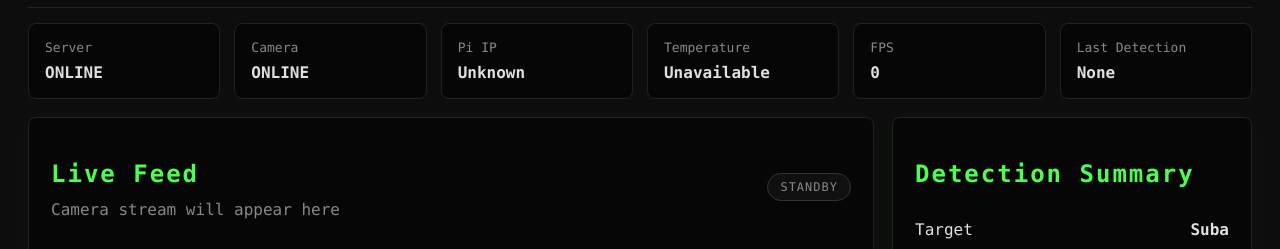
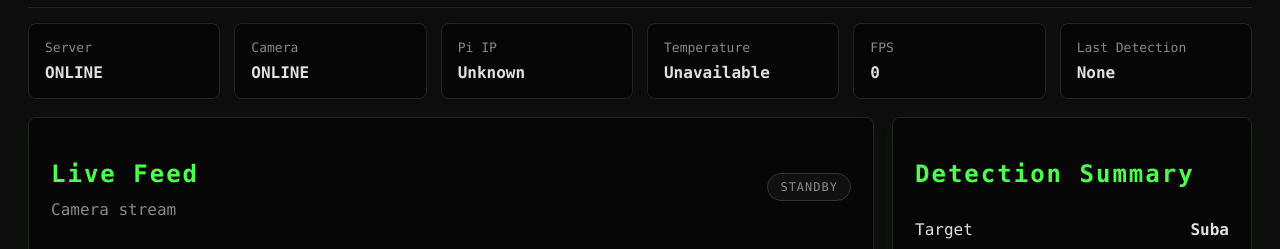
Before and after one commit to Ture665/subadetect3000, a FastAPI app: page /detection in a window 1280 px wide. Shown: the part 115-364 px from the top of the page. Run offline with FastAPI, Linux system fonts and the light colour scheme; the visitor is signed in with stand-in values (Sample User, id 1); parts of the project's set-up code (start-up, migrations or seed data) failed here and were passed over.

```diff
--- a/templates/detection.html
+++ b/templates/detection.html
@@ -40,7 +40,7 @@ endblock %} {% block content %}
       <div class="section-heading">
         <div>
           <h2>Live Feed</h2>
-          <p class="subtitle">Camera stream will appear here</p>
+          <p class="subtitle">Camera stream</p>
         </div>
 
         <span class="live-badge">STANDBY</span>
```
Also changed, not shown: 1 other file.
